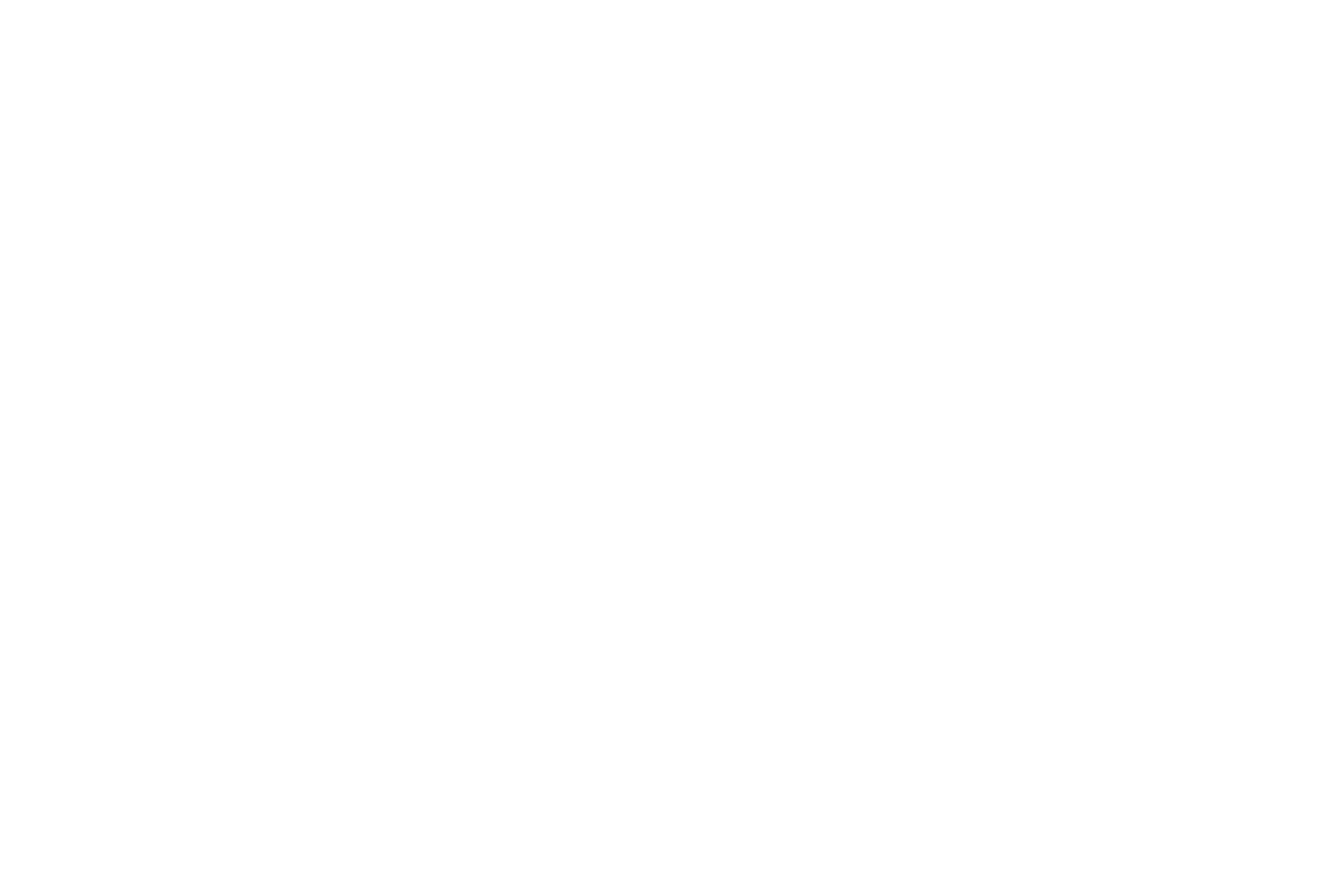
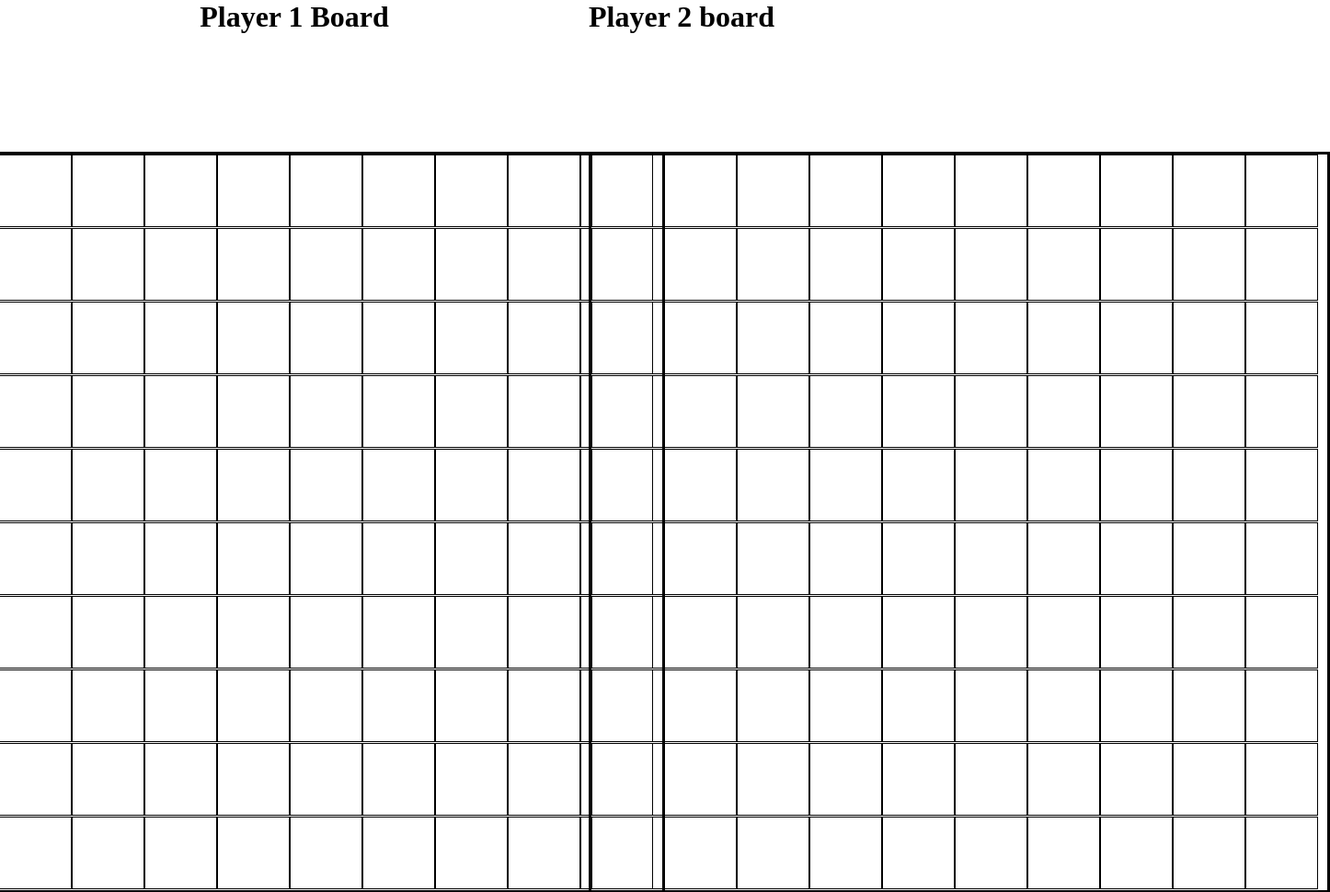
Before and after one commit to forge34/BattleShip, a website built with webpack: page src/html/index.html in a window 1280 px wide. Shown: the whole page at 92% size, 1446 px wide, since content can reach past the window. Before the commit the page ends 800 px from the top, so only its background shows below. Built offline with nearby package versions, Linux system fonts and the light colour scheme.

Commit message:
added some layout

```diff
--- a/src/board.js
+++ b/src/board.js
@@ -41,7 +41,8 @@ class GameBoard {
 
     }
 
-    checkAll() {
+    isAllSunk() {
+        if (this.shipCount === 0) return true;
     }
 }
 
--- /dev/null
+++ b/src/dom.js
@@ -0,0 +1,17 @@
+class DOMclass {
+    constructor(){
+
+    }
+
+    createBoard(parent){
+        for(let i=0;i<100;i++){
+            let div = document.createElement('div')
+            div.classList.add("cell")
+            div.style.width = `77px`;
+            div.style.height = `77px`;
+            parent.append(div)
+        }
+    }
+}
+
+export {DOMclass}
--- a/src/html/index.html
+++ b/src/html/index.html
@@ -3,9 +3,22 @@
 <head>
     <meta charset="UTF-8">
     <meta name="viewport" content="width=device-width, initial-scale=1.0">
-    <title>Document</title>
+    <title>Battleship</title>
 </head>
 <body>
+    <div class="grid">
+        <div id="bc1">
+            <h1 >Player 1 Board</h1>
+             <div class="board" id="b1">
 
+             </div>
+        </div>
+        <div  id="bc2">
+            <h1>Player 2 board</h1>
+            <div class="board" id="b2">
+
+            </div>
+        </div>
+    </div>
 </body>
 </html>
--- a/src/index.js
+++ b/src/index.js
@@ -0,0 +1,23 @@
+import { DOMclass } from "./dom";
+import "./style/main.css"
+
+let p1 = document.getElementById("b1")
+let p2 = document.getElementById("b2")
+
+
+
+let dom =  new DOMclass()
+dom.createBoard(p1)
+dom.createBoard(p2)
+
+p1.addEventListener("click" , (e) => {
+    if(e.target.className === "cell"){
+        e.target.classList.add("ship")
+    }
+})
+
+p2.addEventListener("click" , (e) => {
+    if(e.target.className === "cell"){
+        e.target.classList.add("ship")
+    }
+})
--- /dev/null
+++ b/src/style/main.css
@@ -0,0 +1,46 @@
+* {
+    margin: 0;
+    padding: 0;
+}
+
+.grid {
+    display: grid;
+    grid-template-columns: 50vw 50vw;
+}
+
+#bc1 , #b2c {
+    display: flex;
+    flex-direction: column;
+    justify-items: center;
+    align-items: center;
+}
+
+#bc1 {
+    grid-column: 1/2;
+}
+
+#bc2 {
+    grid-column: 2 / -1;
+
+}
+
+.board {
+    margin-top: 20%;
+    display: flex;
+    border-style: solid;
+    border-color: black;
+    border-width: 3px;
+    align-self: center;
+    width: 800px;
+    height: 800px;
+    flex-wrap: wrap;
+}
+
+.cell {
+    border-style: solid;
+    border-width: 0.5px;
+}
+
+.ship {
+    background-color: red;
+}
```
Also changed, not shown: src/tests/board.test.js (+0 -1 lines), dist/app.bundle.js, dist/index.html.
